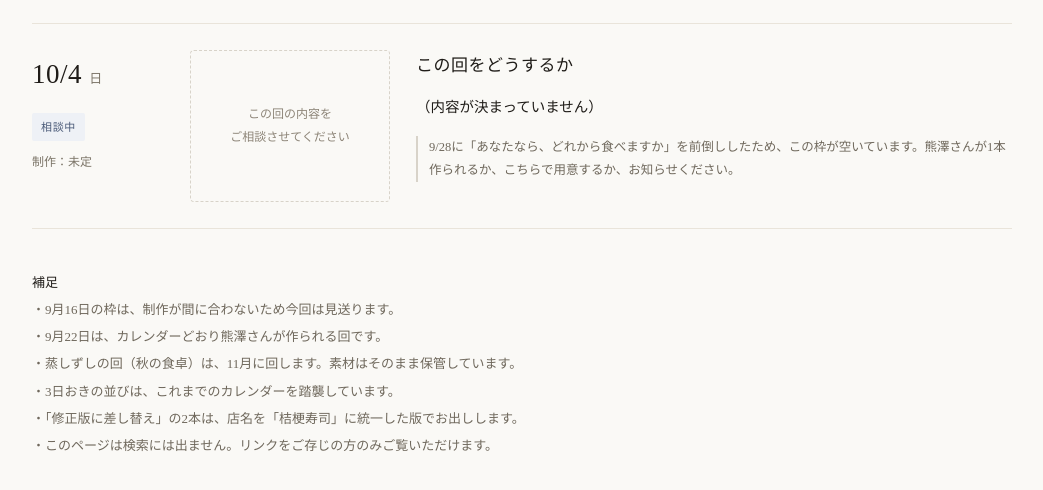
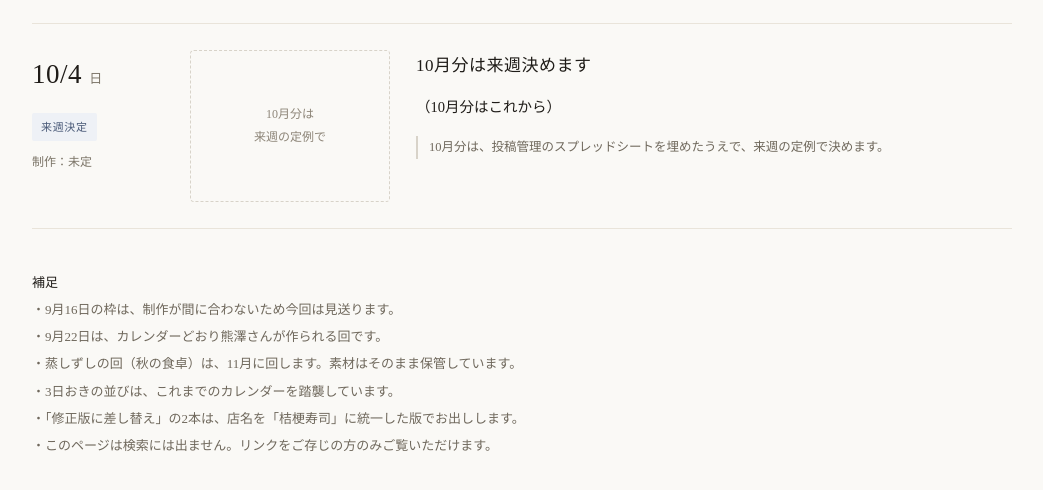
Before and after one commit to kiraxxxxxx/kikyo-reel-sched-caaa3c, a plain HTML site: page index.html in a window 1280 px wide. Shown: the part 2066-2556 px from the top of the page, without its empty margins (118-1161 px from the left). Drawn offline with Linux system fonts and the light colour scheme.

Commit message:
reel schedule for client review

```diff
--- a/index.html
+++ b/index.html
@@ -112,14 +112,14 @@ footer b{font-weight:400;color:#1f1c18}
 <article class="card">
   <div class="left">
     <div class="date"><span class="dd">10/4</span><span class="ww">日</span></div>
-    <span class="badge b-cl">相談中</span>
+    <span class="badge b-cl">来週決定</span>
     <p class="who">制作：未定</p>
   </div>
-  <div class="mid"><div class="novid">この回の内容を<br>ご相談させてください</div></div>
+  <div class="mid"><div class="novid">10月分は<br>来週の定例で</div></div>
   <div class="right">
-    <h2>この回をどうするか</h2>
-    <p class="cap">（内容が決まっていません）</p>
-    <p class="note">9/28に「あなたなら、どれから食べますか」を前倒ししたため、この枠が空いています。熊澤さんが1本作られるか、こちらで用意するか、お知らせください。</p>
+    <h2>10月分は来週決めます</h2>
+    <p class="cap">（10月分はこれから）</p>
+    <p class="note">10月分は、投稿管理のスプレッドシートを埋めたうえで、来週の定例で決めます。</p>
   </div>
 </article>
 <footer>
```
Also changed, not shown: 2 other files.
